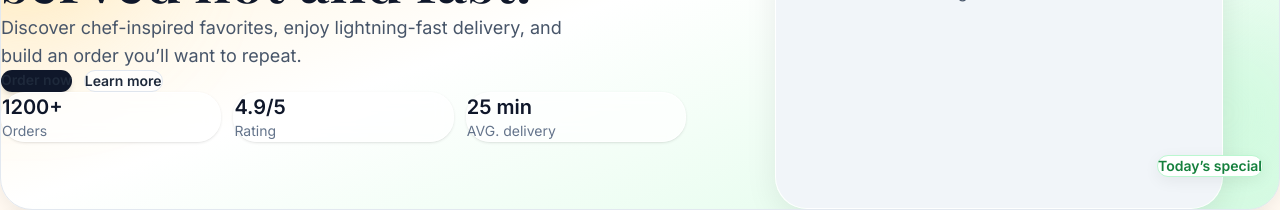
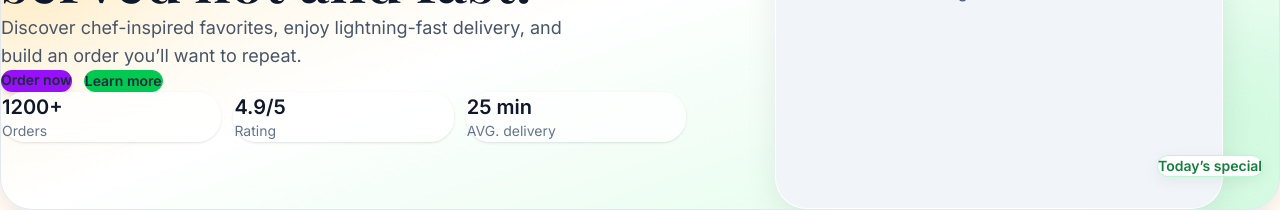
Before and after one commit to emesekiniovo123/Online-Eatery-Frontend-App, a React (Vite) app: page / in a window 1280 px wide. Shown: the part 269-479 px from the top of the page. Built offline with nearby package versions, Linux system fonts and the light colour scheme; no server answers.

Commit message:
Styling of app

```diff
--- a/src/components/Footer.jsx
+++ b/src/components/Footer.jsx
@@ -20,19 +20,19 @@ const Footer = () => {
           <div className="mt-3 space-y-2">
             <Link
               to="/menu"
-              className="block transition hover:text-primary-600"
+              className="block text-green-600 transition hover:text-green-700"
             >
               Menu
             </Link>
             <Link
               to="/about"
-              className="block transition hover:text-primary-600"
+              className="block text-yellow-600 transition hover:text-yellow-700"
             >
               About
             </Link>
             <Link
               to="/contact"
-              className="block transition hover:text-primary-600"
+              className="block text-purple-600 transition hover:text-purple-700"
             >
               Contact
             </Link>
@@ -46,19 +46,19 @@ const Footer = () => {
           <div className="mt-3 space-y-2">
             <Link
               to="/login"
-              className="block transition hover:text-primary-600"
+              className="block text-yellow-600 transition hover:text-yellow-700"
             >
               Login
             </Link>
             <Link
               to="/register"
-              className="block transition hover:text-primary-600"
+              className="block text-purple-600 transition hover:text-purple-700"
             >
               Register
             </Link>
             <Link
               to="/cart"
-              className="block transition hover:text-primary-600"
+              className="block text-green-600 transition hover:text-green-700"
             >
               Cart
             </Link>
--- a/src/pages/Home.jsx
+++ b/src/pages/Home.jsx
@@ -114,13 +114,13 @@ const Home = () => {
             <div className="flex flex-wrap gap-3">
               <Link
                 to="/menu"
-                className="rounded-full bg-dark-900 px-6 py-3 text-sm font-semibold text-white shadow-md transition hover:-translate-y-0.5 hover:bg-dark-800"
+                className="rounded-full bg-purple-600 px-6 py-3 text-sm font-semibold text-white shadow-md transition hover:-translate-y-0.5 hover:bg-purple-700"
               >
                 Order now
               </Link>
               <Link
                 to="/about"
-                className="rounded-full border border-dark-200 bg-white/80 px-6 py-3 text-sm font-semibold text-dark-700 transition hover:border-primary-300 hover:text-primary-600"
+                className="rounded-full border border-green-500 bg-green-500 px-6 py-3 text-sm font-semibold text-white transition hover:bg-green-600"
               >
                 Learn more
               </Link>
```
